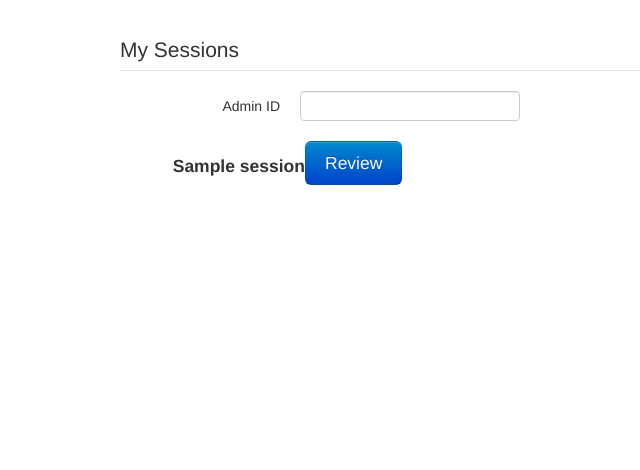
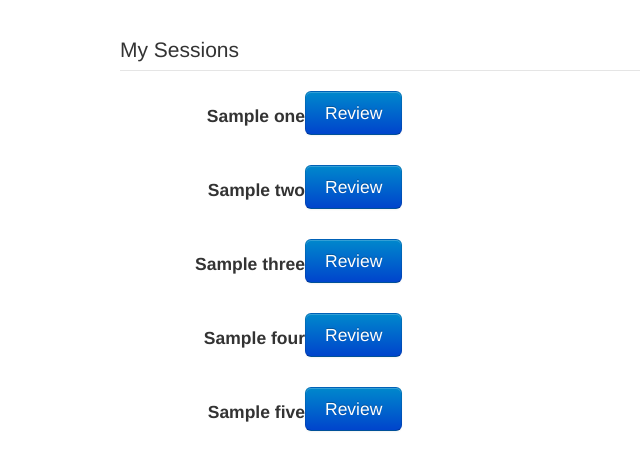
Before and after one commit to dlbrown123/fastback, a Python web app: template templates/admin/review.htm in a window 1280 px wide. Shown: the part 90-560 px from the top of the page, without its empty margins (50-690 px from the left). Run offline with Jinja, Linux system fonts and the light colour scheme; the template is opened without the code that fills it: most values are stand-ins (such as "Sample title", 1, 10 or a date in 2020).

Commit message:
more admin review edits

```diff
--- a/main.py
+++ b/main.py
@@ -54,7 +54,8 @@ class Admin(webapp2.RequestHandler):
 		doRender(self, 'admin/index.htm', data)
 
 	def post(self):
-		sessions = {'1': '03Mar13DB1', '2': '03Mar13DB2', '3': '03Mar13DB3', '4': '03Mar13EW1', '5': '03Mar13EW2', '6': '03Mar13KL1'}
+		sessions = {'one': '03Mar13DB1', 'two': '03Mar13DB2', 'three': '03Mar13DB3', 'four': '03Mar13EW1', 'five': '03Mar13EW2', 'six': '03Mar13KL1'}
+		sessions = {'sessions':sessions}
 		doRender(self, 'admin/review.htm', sessions)
 
 class Chart(webapp2.RequestHandler):
--- a/templates/admin/review.htm
+++ b/templates/admin/review.htm
@@ -25,22 +25,46 @@
 				<form class="span8 form-horizontal" method="post">
 					<legend>My Sessions</legend>
 
-					<input type="hidden" name="adminID" id="adminID">
+					<div class="control-group">
+					<ul style="list-style: none; ">
+						<li><label class="control-label"><h4>{{sessions.one}}</h4></label>
 
-					<div class="control-group">
-						<label class="control-label">Admin ID</label>
-						<div class="controls">
-							<input type="text" name="profName">
-						</div>
+						<button type="submit" class="btn btn-large btn-primary">Review</button></li>
+					</ul>
 					</div>
 
 					<div class="control-group">
 					<ul style="list-style: none; ">
-						<li><label class="control-label"><h4>{{sessions.2}}</h4></label>
+						<li><label class="control-label"><h4>{{sessions.two}}</h4></label>
 
 						<button type="submit" class="btn btn-large btn-primary">Review</button></li>
 					</ul>
 					</div>
+
+					<div class="control-group">
+					<ul style="list-style: none; ">
+						<li><label class="control-label"><h4>{{sessions.three}}</h4></label>
+
+						<button type="submit" class="btn btn-large btn-primary">Review</button></li>
+					</ul>
+					</div>
+
+					<div class="control-group">
+					<ul style="list-style: none; ">
+						<li><label class="control-label"><h4>{{sessions.four}}</h4></label>
+
+						<button type="submit" class="btn btn-large btn-primary">Review</button></li>
+					</ul>
+					</div>
+
+					<div class="control-group">
+					<ul style="list-style: none; ">
+						<li><label class="control-label"><h4>{{sessions.five}}</h4></label>
+
+						<button type="submit" class="btn btn-large btn-primary">Review</button></li>
+					</ul>
+					</div>
+
 				</form>
 			</div>
 		</div>
```
